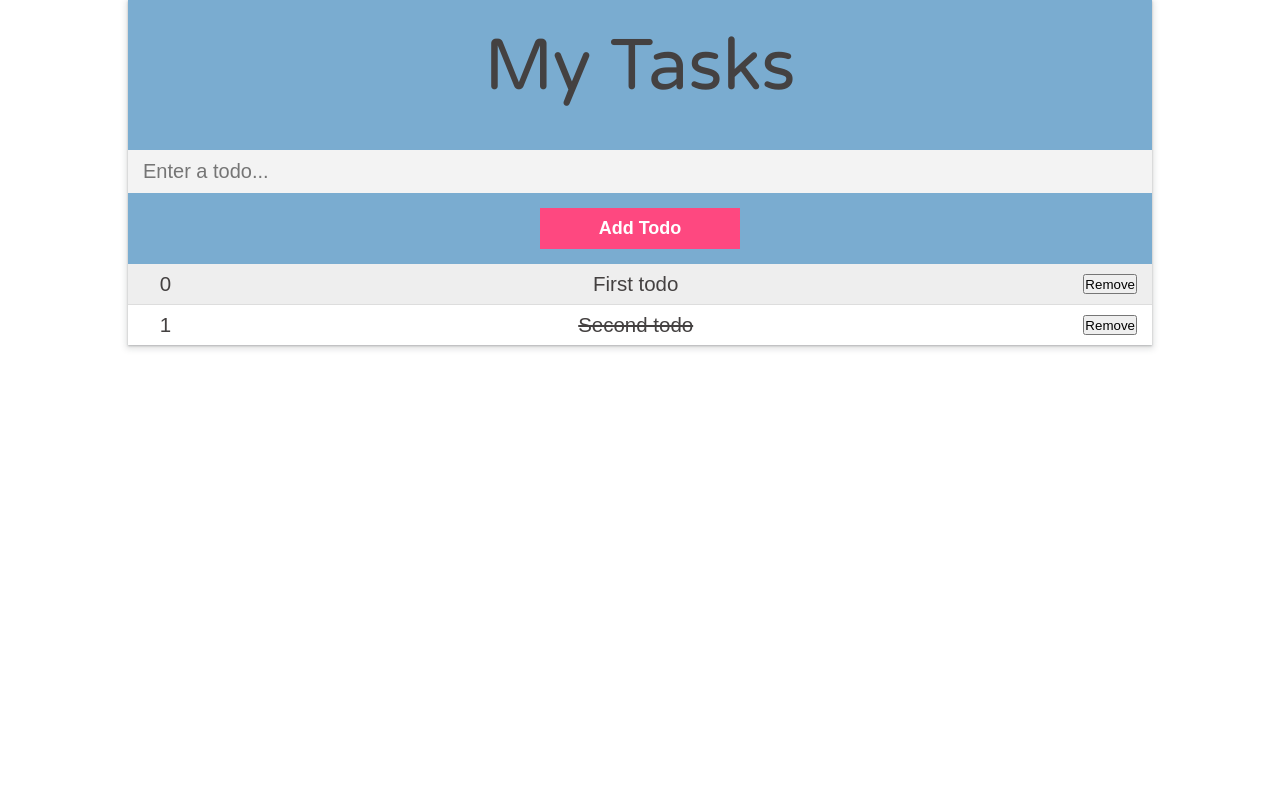
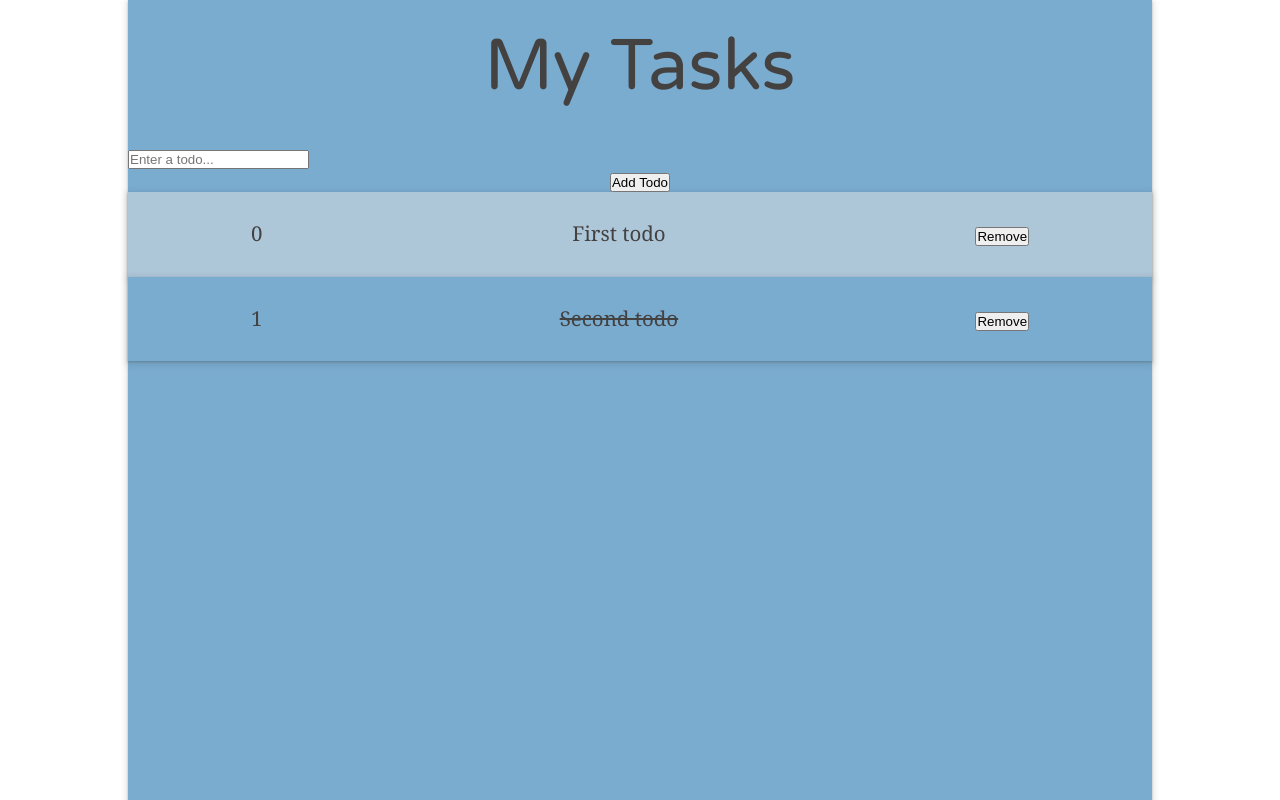
Before and after one commit to judelt/todo-app, an Angular app: page / in a window 1280 px wide. Built offline with nearby package versions, Linux system fonts and the light colour scheme.

Commit message:
continue styling

```diff
--- a/src/app/components/todos/todos.component.css
+++ b/src/app/components/todos/todos.component.css
@@ -1,56 +1,41 @@
+.todos {
+	align-content: center;
+	max-width: 100%;
+}
+
+.todo-input {
+	display: flex;
+	flex-direction: row;
+	justify-content: center;
+	align-items: baseline;
+}
+
+.todo-input button {
+	margin-left: 2%;
+}
+
+.label {
+	margin-right: 2%;
+}
+
 .todo {
 	display: flex;
-	padding: 10px 15px;
-	background-color: #FFF;
-	border-bottom: 1px solid #DDD;
+	flex-direction: row;
+	align-items: baseline;
+	justify-content: space-between;
+	padding: 3% 12%;
+	background-color: #7aacd0;
+	box-shadow: rgba(60, 64, 67, 0.3) 0px 1px 2px 0px, rgba(60, 64, 67, 0.15) 0px 2px 6px 2px;
 }
 
 .todo:nth-child(even) {
-	background-color: #EEE;
+	background-color: #ADC6D8
 }
 
 .todo:last-of-type {
 	border-bottom: 0;
 }
 
-.todo .id {
-	flex: 1 1 50px;
-}
-
-.todo .content {
-	flex: 1 1 100%;
-}
-
 .todo.done .content {
 	text-decoration: line-through;
 }
-
-.todo-input {
-	display: block;
-	width: 100%;
-	padding: 10px 15px;
-	appearance: none;
-	border: none;
-	background-color: #F3F3F3;
-	margin-top: 15px;
-	font-size: 20px;
-	outline: none;
-}
-
-.todo-submit {
-	display: block;
-	width: 100%;
-	max-width: 200px;
-	appearance: none;
-	border: none;
-	outline: none;
-	background: none;
-
-	background-color: #FE4880;
-	color: #FFF;
-	margin: 15px auto;
-
-	padding: 10px 15px;
-	font-size: 18px;
-	font-weight: 700;
-}
--- a/src/styles.css
+++ b/src/styles.css
@@ -1,9 +1,10 @@
 /* You can add global styles to this file, and also import other style files */
+@import url('https://fonts.googleapis.com/css2?family=Noto+Serif&family=Varela+Round&display=swap');
 
 * {
   margin: 0;
   padding: 0;
   box-sizing: border-box;
-
-  font-family: sans-serif;
 }
+html, body { height: 100%; }
+body { margin: 0; font-family: 'Noto Serif', serif; }
```
